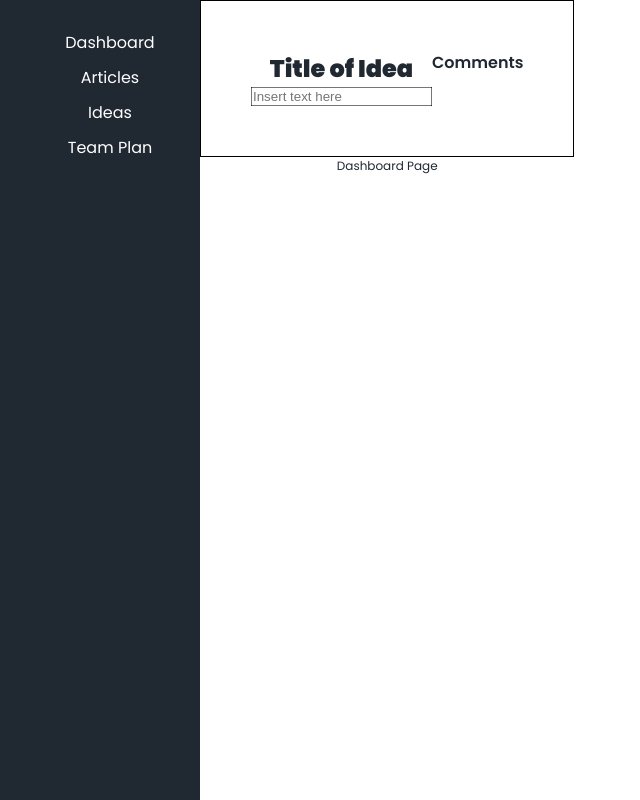
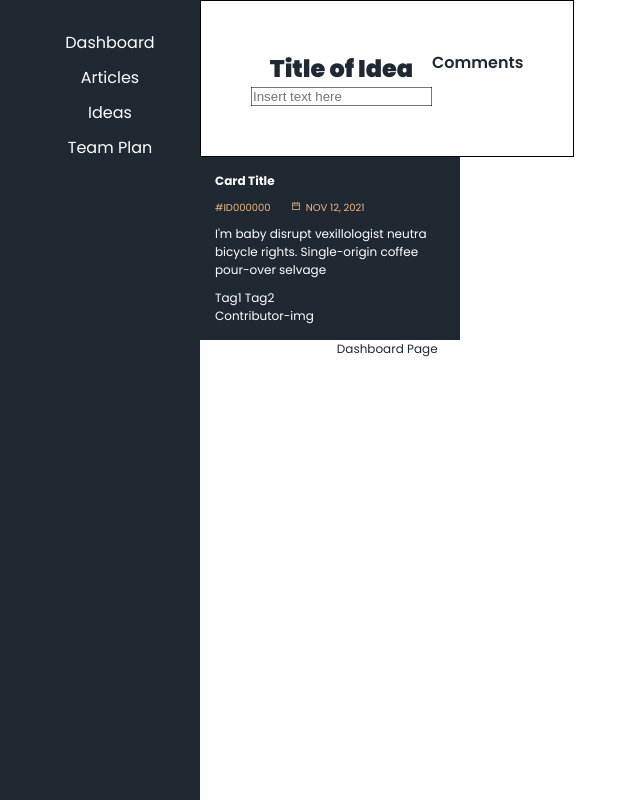
Before and after one commit to helher/newsplan, a React (Create React App) app: page / in a window 1280 px wide. Shown: the whole page, without its empty margins (0-640 px from the left). Built offline with nearby package versions, Linux system fonts and the light colour scheme.

Commit message:
Kanban-idea-card-preliminary-implementation

```diff
--- /dev/null
+++ b/src/components/kanban-cards/idea-card/IdeaCard.css
@@ -0,0 +1,43 @@
+@import url(./../../../index.css);
+
+.idea-card{
+    width: 230px;
+    background-color: var(--primary-color);
+    color: #fff;
+    padding: 15px;
+    overflow: hidden;
+    transition: 0.3s;
+    animation: ease-in-out;
+    text-align: left;
+    cursor:pointer;
+}
+
+.idea-card:hover{
+    background: var(--primary-color-80);
+}
+
+.ideacard-text{
+    color: #fff;
+    padding-bottom: 10px;
+}
+
+.tags{
+    color: #fff;
+}
+
+.contributor-img{
+    color: #fff;
+}
+
+.id-and-date{
+    display: flex;
+}
+
+.card-identification{
+    padding-right: 20px;
+}
+
+
+.iconCalendar{
+    padding-right: 5px;
+}
--- /dev/null
+++ b/src/components/kanban-cards/idea-card/IdeaCard.js
@@ -0,0 +1,25 @@
+import React from 'react';
+import './IdeaCard.css';
+import { AiOutlineCalendar } from 'react-icons/ai';
+
+
+function IdeaCard() {
+    return (
+        <div className = "idea-card">
+            <div className = "card-body">
+                <div className = "card-title" >Card Title</div>
+
+                <div className = "id-and-date">
+                    <div className = "card-identification">#ID000000</div>
+                    <div className = "card-date"><AiOutlineCalendar className = "iconCalendar" />Nov 12, 2021</div>
+                </div>
+
+                <p className = "ideacard-text" >I'm baby disrupt vexillologist neutra bicycle rights. Single-origin coffee pour-over selvage</p>
+                <p className = "tags">Tag1 Tag2</p>
+                <p className = "contributor-img">Contributor-img</p>
+            </div>
+        </div>
+    );
+}
+
+export default IdeaCard;
--- a/src/index.css
+++ b/src/index.css
@@ -74,7 +74,8 @@ p{
   font-weight: 700;
   font-size: 12px;
   line-height: 18px;
-  color: var(--primary-color);
+  color: var(--white-color);
+  padding-bottom: 10px;
 }
 
 .card-identification{
@@ -82,7 +83,18 @@ p{
   font-weight: 400;
   font-size: 10px;
   line-height: 15px;
-  color: var(--primary-color);
+  color: var(--accented-color);
+  padding-bottom: 10px;
+}
+
+.card-date{
+  font-family: 'Poppins', sans-serif;
+  font-weight: 400;
+  font-size: 10px;
+  text-transform: uppercase;
+  line-height: 15px;
+  color: var(--accented-color);
+  padding-bottom: 10px;
 }
 
 .button-text{
@@ -191,4 +203,10 @@ p{
   --science-color: hsl(147, 44%, 64%);  /* #7BCCA0 */
   --music-color: hsl(263, 68%, 68%);    /* #A177E5 */
   --tech-color: hsl(32, 93%, 66%);      /* #F9B05A */
+
+  /* White */
+
+  --white-color: hsl(0, 0%, 100%);     /* #FFFFFF */
+
+
 }
--- a/src/screens/Dashboard.js
+++ b/src/screens/Dashboard.js
@@ -1,4 +1,5 @@
 import React from 'react';
+import IdeaCard from '../components/kanban-cards/idea-card/IdeaCard';
 import PopupIdea from '../components/popups/popup-idea/PopupIdea';
 import './Dashboard.css';
 
@@ -9,6 +10,10 @@ const Dashboard = () => {
             <div className="popup-idea-component">
                 <PopupIdea/>
             </div>
+            <div className = "ideacard-component">
+                <IdeaCard/>
+            </div>
+
 
             <p>Dashboard Page</p>
         </div>
```
Also changed, not shown: src/components/kanban-cards/article-card/ArticleCard.css (added), src/components/kanban-cards/article-card/ArticleCard.js (added).
